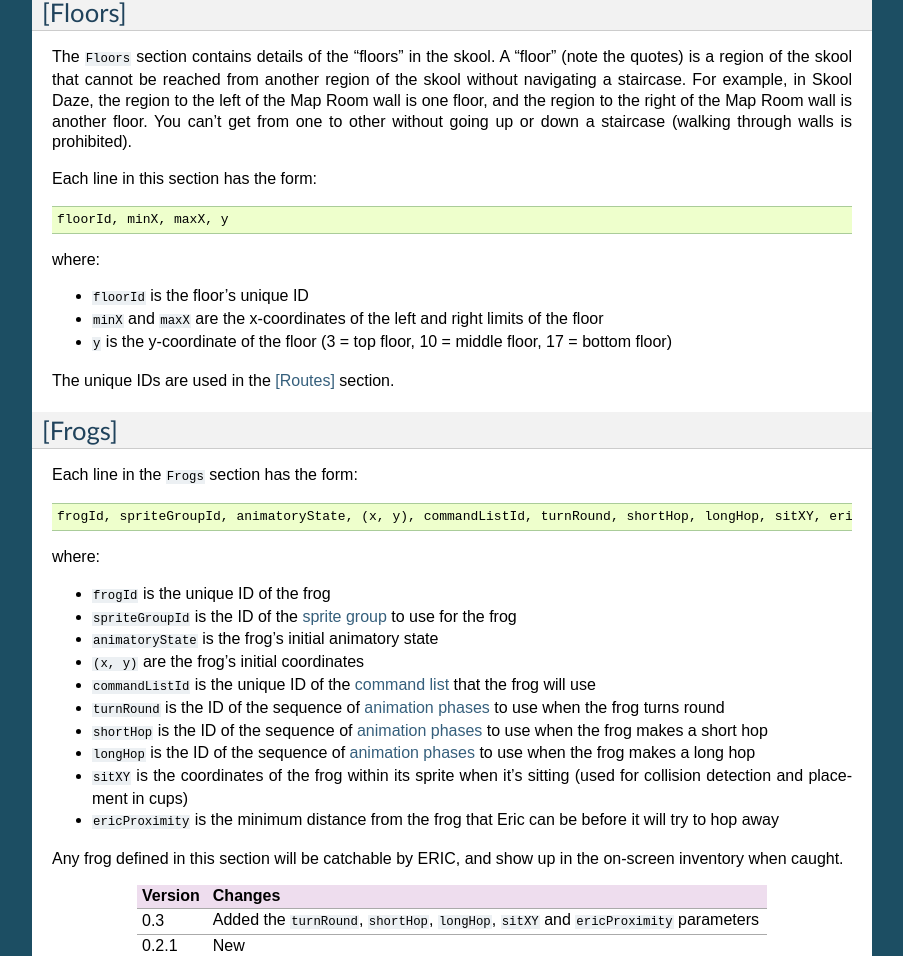
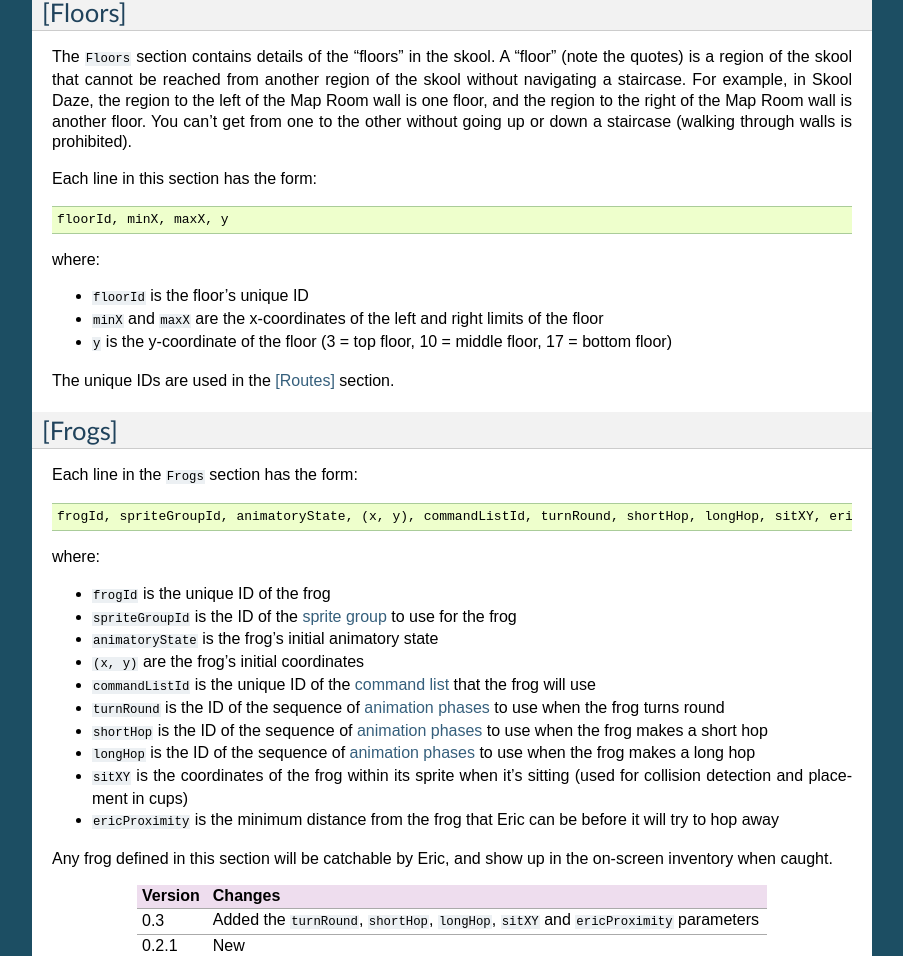
Before and after one commit to skoolkid/pyskool, a Sphinx documentation site: the page built from sphinx/source/inifile.rst, in a window 1280 px wide and 1400 px high, scrolled down 9542 px. Shown: the part 212-1168 px from the top of the window, without its empty margins (198-1101 px from the left). Built offline with Sphinx 7.4.7, drawn with Linux system fonts in a browser that asks for light colours; some of the changed text lies outside the part shown.

Commit message:
Fix some errors and inconsistencies in the documentation

```diff
--- a/sphinx/source/changelog.rst
+++ b/sphinx/source/changelog.rst
@@ -83,7 +83,7 @@
 * Fixed the audio latency that can occur when using Pygame 1.8+
 * Fixed the bug that enables Eric to ride the bike past Albert when he has his
   arm raised
-* Fixed the bug that makes Eric remain aloft after the knocked out kid he's
+* Fixed the bug that makes Eric remain aloft after the knocked-out kid he's
   standing on (near a staircase) has risen
 * Fixed the bug in Back to Skool Daze that makes the shield on the shelf in the
   boys' skool turn into a cup when Eric goes onto the next year
--- a/sphinx/source/examples.rst
+++ b/sphinx/source/examples.rst
@@ -78,7 +78,7 @@
 
 Now run `skool_daze.py`, find a teacher milling about with a bunch of little
 kids, let rip with the catapult, and experience the satisfaction of seeing the
-hitherto nameless ones get their come-uppance.
+hitherto nameless ones get their comeuppance.
 
 Punch the pedagogue
 -------------------
--- a/sphinx/source/inifile.rst
+++ b/sphinx/source/inifile.rst
@@ -546,8 +546,7 @@
 `mutables_paper.png` if ``GraphicsMode`` is 1 - see :ref:`screenConfig`).
 `mutables.png` is arranged so that the image of a door when open is at
 `(x + width, y)`, where `(x, y)` are the coordinates of the image of the same
-door/window when shut. The open/shut images for any given door are the same
-size.
+door when shut. The open/shut images for any given door are the same size.
 
 +---------+---------------------------------------------------------------+
 | Version | Changes                                                       |
@@ -621,8 +620,9 @@
 (note the quotes) is a region of the skool that cannot be reached from another
 region of the skool without navigating a staircase. For example, in Skool Daze,
 the region to the left of the Map Room wall is one floor, and the region to the
-right of the Map Room wall is another floor. You can't get from one to other
-without going up or down a staircase (walking through walls is prohibited).
+right of the Map Room wall is another floor. You can't get from one to the
+other without going up or down a staircase (walking through walls is
+prohibited).
 
 Each line in this section has the form::
 
@@ -668,7 +668,7 @@
 * ``ericProximity`` is the minimum distance from the frog that Eric can be
   before it will try to hop away
 
-Any frog defined in this section will be catchable by ERIC, and show up in the
+Any frog defined in this section will be catchable by Eric, and show up in the
 on-screen inventory when caught.
 
 +---------+-------------------------------------------------------------------+
@@ -1167,7 +1167,7 @@
 * ``spriteXY`` is the coordinates of the mouse within its sprite (used for
   detecting whether Eric has caught it)
 
-Any mouse defined in this section will be catchable by ERIC, and show up in the
+Any mouse defined in this section will be catchable by Eric, and show up in the
 on-screen mouse inventory when caught.
 
 +---------+----------------------------------+
@@ -1312,7 +1312,7 @@
 ``SpecialAnswer`` keyword is followed by the text of the swot's answer to the
 special question (which will contain a macro to be expanded). The
 ``SpecialGroup`` keyword is followed by ``groupId`` (which specifies the ID of
-the group of Q&A Pairs from which the "magic word" will be taken), and
+the group of Q&A pairs from which the "magic word" will be taken), and
 ``qaPairIndex`` (which is 0 or 1, and refers to the element of the Q&A pair
 that will be the magic word). Once Eric has figured out what the magic word is,
 he will need to write it on a blackboard and hope that the teacher sees it,
@@ -1456,7 +1456,7 @@
   shield) flashes once
 * ``FontInk`` - the ink colour in `font.png` (used to create transparency)
 * ``FontPaper`` - the paper colour in `font.png` (used to create transparency)
-* ``GraphicsMode`` - 0 = hi-res colour; 1 = spectrum mode, meaning just two
+* ``GraphicsMode`` - 0 = hi-res colour; 1 = Spectrum mode, meaning just two
   colours (ink and paper) per 8x8-pixel block
 * ``Height`` - the height of the screen (in tiles)
 * ``HiScoreOffset`` - the y-coordinate offset used to position the printing of
@@ -1936,8 +1936,8 @@
   Eric when he's walking
 * ``JumpDelay`` - the delay (in frames) before Eric returns to the floor after
   jumping
-* ``KnockedOverDelay`` - the delay before a knocked over teacher rises
-* ``KnockoutDelay`` - the delay before a knocked out kid rises
+* ``KnockedOverDelay`` - the delay before a knocked-over teacher rises
+* ``KnockoutDelay`` - the delay before a knocked-out kid rises
 * ``GoFast`` - the number of frames between successive movements of a character
   who is moving quickly; this parameter is used when a character is running or
   speaking
@@ -1947,7 +1947,7 @@
 * ``GoSlow`` - the number of frames between consecutive movements of a
   character who is moving slowly; this parameter is used when a character is
   walking at a normal pace
-* ``ReprimandDelay`` - the delay before a knocked over teacher gives lines to
+* ``ReprimandDelay`` - the delay before a knocked-over teacher gives lines to
   someone for knocking him over
 * ``SpeedChangeDelayRange`` - the minimum and maximum values of the delay
   between a character's walking speed changes (used by kids, who walk half the
--- a/sphinx/source/mainini.rst
+++ b/sphinx/source/mainini.rst
@@ -133,7 +133,7 @@
 * ``SAVE`` - save the game
 * ``SCALE_DOWN`` - decrease the scale factor by 1
 * ``SCALE_UP`` - increase the scale factor by 1
-* ``TOGGLE_FULLSCREEN`` - toggle fullscreen mode
+* ``TOGGLE_FULLSCREEN`` - toggle full-screen mode
 
 +---------+-------------------------------------------+
 | Version | Changes                                   |
```
Also changed, not shown: other parts of sphinx/source/inifile.rst (+11 -11 lines), sphinx/source/commands.rst (+4 -4 lines).
